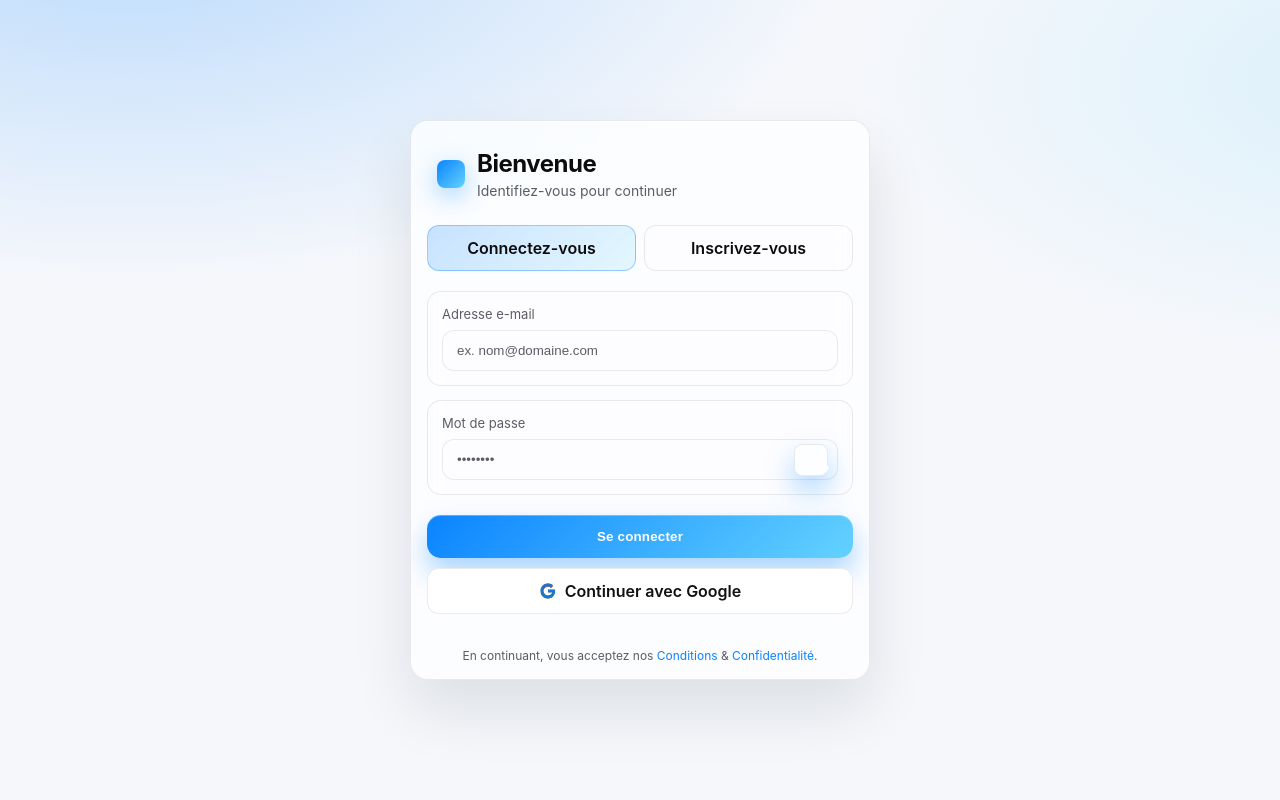
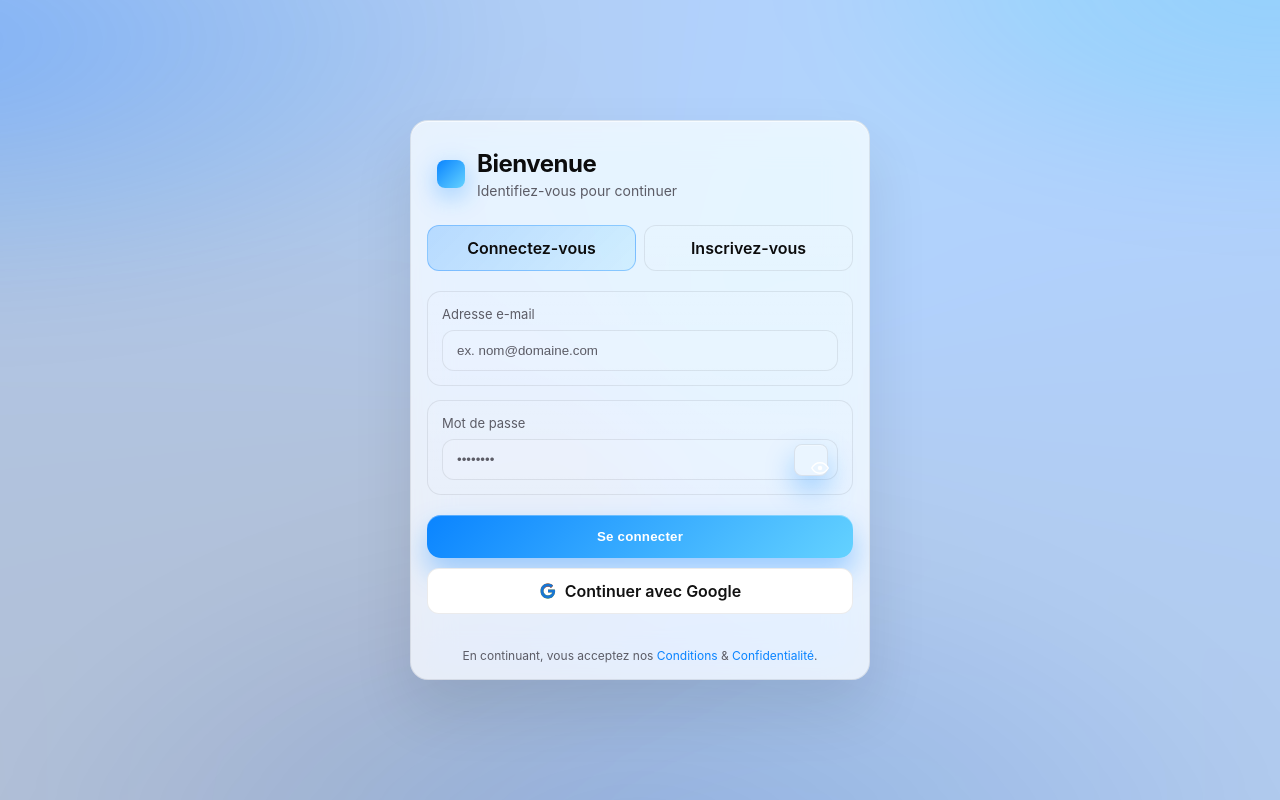
Before and after one commit to imadsharof/Website-Login-Register, a Flask app: page / in a window 1280 px wide. Run offline with Flask 3, Linux system fonts and the light colour scheme.

Commit message:
changements interface

```diff
--- a/app.py
+++ b/app.py
@@ -9,8 +9,21 @@
 print("GOOGLE_CLIENT_SECRET loaded?:", bool(os.getenv("GOOGLE_CLIENT_SECRET")))
 
 app = Flask(__name__)
+# --- Où stocker la base ---
+BASE_DIR = os.path.dirname(os.path.abspath(__file__))
+DEFAULT_DB = os.path.join(BASE_DIR, "app.db")
+
+DB_PATH = os.getenv("DB_PATH", DEFAULT_DB)
+
+# Si DB_PATH contient un dossier, on s'assure qu'il existe
+db_dir = os.path.dirname(DB_PATH)
+if db_dir and not os.path.exists(db_dir):
+    os.makedirs(db_dir, exist_ok=True)
+
+print("DB_PATH =", DB_PATH)
 app.config["SECRET_KEY"] = os.environ.get("SECRET_KEY", "dev-change-me")
-DB_PATH = "app.db"
+#DB_PATH = "app.db" avant
+DB_PATH = os.getenv("DB_PATH", "app.db")
 
 # --- OAuth Google ---
 app.config["GOOGLE_CLIENT_ID"] = os.getenv("GOOGLE_CLIENT_ID")
--- /dev/null
+++ b/requirements.txt
@@ -0,0 +1,5 @@
+Flask>=3
+Authlib>=1.3
+python-dotenv
+Werkzeug>=3
+gunicorn
--- a/templates/auth.html
+++ b/templates/auth.html
@@ -15,12 +15,46 @@
         --text:#0c0c0d; --muted:#5c5c66; --shadow:0 30px 60px rgba(14,16,26,.10), inset 0 1px 0 rgba(255,255,255,.6);}
     }
     *{box-sizing:border-box} html,body{height:100%}
-    body{ margin:0; color:var(--text);
+
+    /* Base + fond aurora bleu */
+    body{
+      margin:0; color:var(--text);
       font-family:-apple-system,BlinkMacSystemFont,"SF Pro Text","Segoe UI",Inter,system-ui,"Helvetica Neue",Arial,sans-serif;
-      background: radial-gradient(1200px 600px at 10% -10%, rgba(10,132,255,.25), transparent 60%),
-                 radial-gradient(1000px 500px at 110% 10%, rgba(100,210,255,.18), transparent 55%),
-                 var(--bg);
-      display:grid; place-items:center; padding:40px 18px; }
+      background: var(--bg);
+      display:grid; place-items:center; padding:40px 18px;
+      position:relative; overflow:hidden;
+    }
+    body::before{
+      content:"";
+      position:fixed; inset:-20%;
+      z-index:-1; pointer-events:none;
+      background:
+        radial-gradient(55% 40% at 12% 18%, rgba(0,120,255,.35), transparent 60%),
+        radial-gradient(45% 35% at 85% 12%, rgba(70,200,255,.28), transparent 58%),
+        radial-gradient(60% 50% at 50% 85%, rgba(0,85,210,.22), transparent 62%),
+        conic-gradient(from 220deg at 50% 50%,
+                       rgba(2,20,50,.60), rgba(0,85,200,.60), rgba(2,20,50,.60));
+      filter: blur(42px) saturate(140%);
+      transform: translateZ(0);
+      animation: aurora-float 22s ease-in-out infinite alternate;
+    }
+    @media (prefers-color-scheme: light){
+      body::before{
+        filter: blur(50px) saturate(120%);
+        background:
+          radial-gradient(55% 40% at 12% 18%, rgba(0,120,255,.28), transparent 60%),
+          radial-gradient(45% 35% at 85% 12%, rgba(70,200,255,.22), transparent 58%),
+          radial-gradient(60% 50% at 50% 90%, rgba(0,85,210,.18), transparent 62%),
+          conic-gradient(from 220deg at 50% 50%,
+                         rgba(10,40,90,.28), rgba(0,120,255,.28), rgba(10,40,90,.28));
+      }
+    }
+    @keyframes aurora-float{
+      0%   { transform: translate(-2%, -1%) scale(1.04); }
+      50%  { transform: translate(1%, 1%)   scale(1.00); }
+      100% { transform: translate(2%, -1%)  scale(1.06); }
+    }
+
     .card{ width:100%; max-width:460px; background:var(--card); border:1px solid var(--border);
       border-radius:var(--radius); backdrop-filter:saturate(180%) blur(20px); -webkit-backdrop-filter:saturate(180%) blur(20px);
       box-shadow:var(--shadow); overflow:hidden; animation:pop .6s cubic-bezier(.2,.7,.2,1) both; }
@@ -227,7 +261,6 @@
         const input = document.getElementById(id);
         const isPwd = input.type === 'password';
         input.type = isPwd ? 'text' : 'password';
-        // simple visuel: inverse le cercle plein/creux
         btn.innerHTML = isPwd
           ? '<svg width="18" height="18" viewBox="0 0 24 24" fill="none"><path d="M1 12s4-7 11-7 11 7 11 7-4 7-11 7S1 12 1 12Z" stroke="currentColor" stroke-width="2"/><circle cx="12" cy="12" r="3" stroke="currentColor" stroke-width="2" fill="none"/></svg>'
           : '<svg width="18" height="18" viewBox="0 0 24 24" fill="none"><path d="M1 12s4-7 11-7 11 7 11 7-4 7-11 7S1 12 1 12Z" stroke="currentColor" stroke-width="2"/><circle cx="12" cy="12" r="3" fill="currentColor"/></svg>';
```
Also changed, not shown: app.db, 1 other file.
